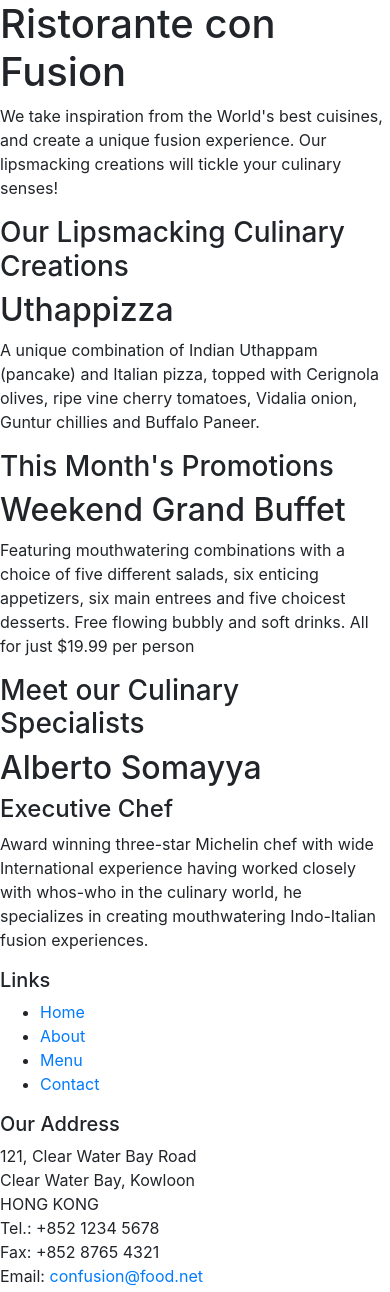
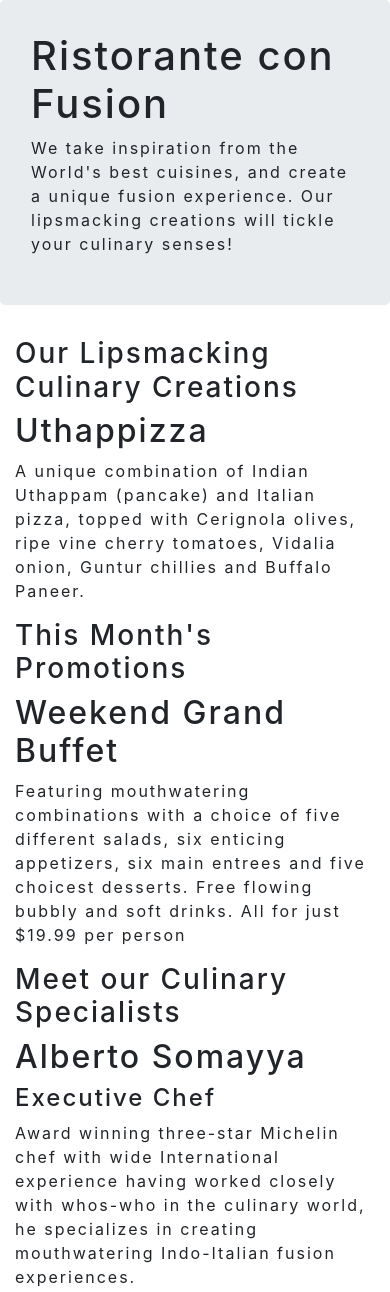
Before and after one commit to Arjungowda1/bootstrap_basics, a website: page index.html in a window 390 px wide. Shown: the top 1292 px of the page. Drawn offline with nearby package versions, Linux system fonts and the light colour scheme.

Commit message:
added basic responsive shya

```diff
--- a/index.html
+++ b/index.html
@@ -11,50 +11,57 @@
       <!-- Bootstrap CSS -->
       <link rel="stylesheet" href="node_modules/bootstrap/dist/css/bootstrap.min.css">
     <title>Ristorante Con Fusion</title>
+    <style>
+        *{
+            letter-spacing: 2px;
+        }
+    </style>
 </head>
 
 <body>
 
     <header>
-        <div>
-            <div>
-                <div>
+        <div class="jumbotron">
+            <div class="container">
+                <div class="row">
+                    <div class="col-12  col-sm-6">
                     <h1>Ristorante con Fusion</h1>
                     <p>We take inspiration from the World's best cuisines, and create a unique fusion experience. Our lipsmacking creations will tickle your culinary senses!</p>
+                    </div>
                 </div>
-                <div>
+                <div class="col-12 col-sm">
                 </div>
             </div>
         </div>
     </header>
 
-    <div>
-        <div>
-            <div>
+    <div class="container">
+        <div class="row">
+            <div class="col-12 col-sm-4 order-sm-last col-md-3">
                 <h3>Our Lipsmacking Culinary Creations</h3>
             </div>
-            <div>
+            <div class="col col-sm order-sm-first col-md">
                 <h2>Uthappizza</h2>
                 <p>A unique combination of Indian Uthappam (pancake) and Italian pizza, topped with Cerignola olives, ripe vine cherry tomatoes, Vidalia onion, Guntur chillies and Buffalo Paneer.</p>
             </div>
         </div>
 
 
-        <div>
-            <div>
+        <div class="row">
+            <div class="col-12 col-sm-4  col-md-3">
                 <h3>This Month's Promotions</h3>
             </div>
-            <div>
+            <div class="col col-sm  col-md">
                 <h2>Weekend Grand Buffet</h2>
                 <p>Featuring mouthwatering combinations with a choice of five different salads, six enticing appetizers, six main entrees and five choicest desserts. Free flowing bubbly and soft drinks. All for just $19.99 per person </p>
             </div>
         </div>
 
-        <div>
-            <div>
+        <div class="row">
+            <div class="col-12 col-sm-4 order-sm-last col-md-3">
                 <h3>Meet our Culinary Specialists</h3>
             </div>
-            <div>
+            <div class="col col-sm order-sm-first col-md">
                 <h2>Alberto Somayya</h2>
                 <h4>Executive Chef</h4>
                 <p>Award winning three-star Michelin chef with wide International experience having worked closely with whos-who in the culinary world, he specializes in creating mouthwatering Indo-Italian fusion experiences. </p>
@@ -63,9 +70,9 @@
     </div>
 
     <footer>
-        <div>
-            <div>
-                <div>
+        <div class="container">
+            <div class="row">
+                <div class="col-4 offset-1 col-sm-2">
                     <h5>Links</h5>
                     <ul>
                         <li><a href="#">Home</a></li>
@@ -74,7 +81,7 @@
                         <li><a href="#">Contact</a></li>
                     </ul>
                 </div>
-                <div>
+                <div class="col-7 col-sm-5">
                     <h5>Our Address</h5>
                     <address>
 		              121, Clear Water Bay Road<br>
@@ -85,7 +92,7 @@
 		              Email: <a href="mailto:confusion@food.net">confusion@food.net</a>
 		           </address>
                 </div>
-                <div>
+                <div class="col-12 col-sm-4">
                     <div>
                         <a href="http://google.com/+">Google+</a>
                         <a href="http://www.facebook.com/profile.php?id=">Facebook</a>
@@ -96,8 +103,8 @@
                     </div>
                 </div>
            </div>
-           <div>
-                <div>
+           <div class="row">
+                <div class="col-auto">
                     <p>© Copyright 2018 Ristorante Con Fusion</p>
                 </div>
            </div>
```
